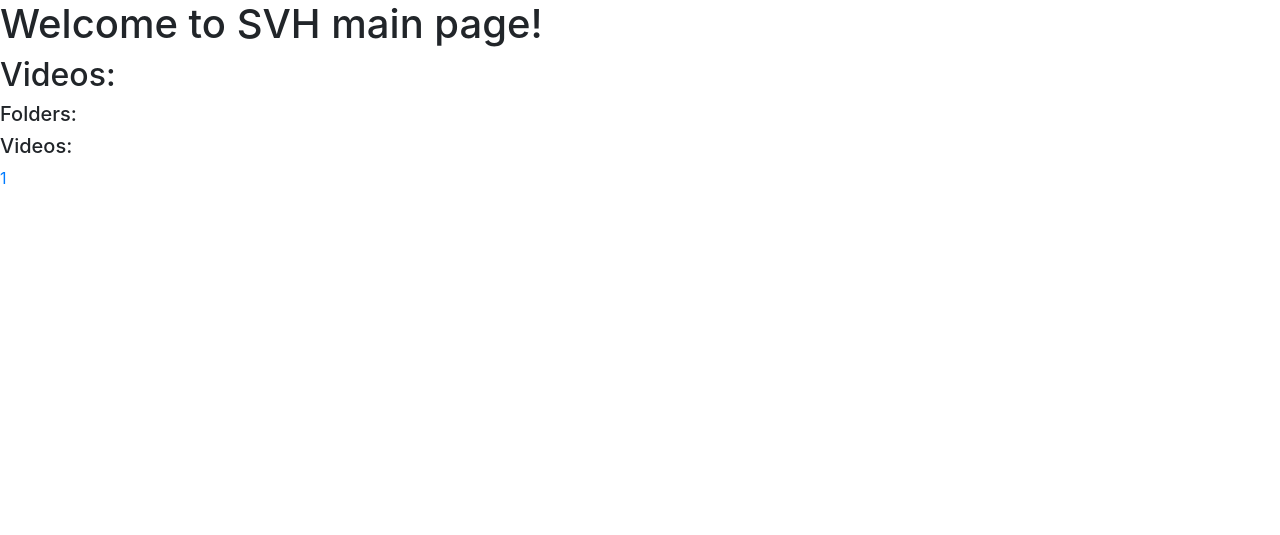
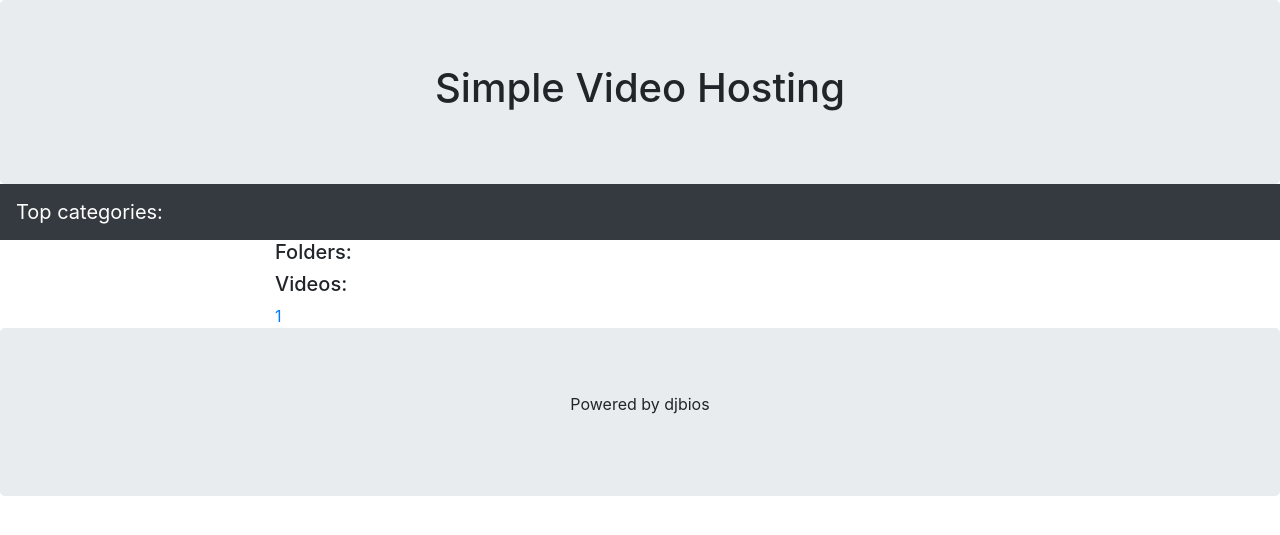
Before and after one commit to djbios/SVH, a Django app: page /1/ in a window 1280 px wide. Shown: the top 535 px of the page. Run offline with Django 3.2, Linux system fonts and the light colour scheme; tables that the repository leaves empty hold one stand-in row (values such as "Sample post"); some libraries are stand-ins or nearby versions.

Commit message:
Frontend started

```diff
--- a/svh/svh/templates/svh/base.html
+++ b/svh/svh/templates/svh/base.html
@@ -1,22 +1,61 @@
 <!DOCTYPE html>
 <html lang="en">
- <head>
+<head>
     <!-- Required meta tags -->
     <meta charset="utf-8">
     <meta name="viewport" content="width=device-width, initial-scale=1, shrink-to-fit=no">
 
     <!-- Bootstrap CSS -->
-    <link rel="stylesheet" href="https://stackpath.bootstrapcdn.com/bootstrap/4.1.3/css/bootstrap.min.css" integrity="sha384-MCw98/SFnGE8fJT3GXwEOngsV7Zt27NXFoaoApmYm81iuXoPkFOJwJ8ERdknLPMO" crossorigin="anonymous">
+    <link rel="stylesheet" href="https://stackpath.bootstrapcdn.com/bootstrap/4.1.3/css/bootstrap.min.css"
+          integrity="sha384-MCw98/SFnGE8fJT3GXwEOngsV7Zt27NXFoaoApmYm81iuXoPkFOJwJ8ERdknLPMO" crossorigin="anonymous">
     <script src="https://vjs.zencdn.net/ie8/1.1.2/videojs-ie8.min.js"></script>
-     <link href="https://vjs.zencdn.net/7.5.4/video-js.css" rel="stylesheet">
-    <title>Simple Video hosting</title>
-  </head>
+    <link href="https://vjs.zencdn.net/7.5.4/video-js.css" rel="stylesheet">
+    <title>Simple Video hosting site</title>
+</head>
 <body>
-    {% block content %}{% endblock %}
+<div class="jumbotron text-center" style="margin-bottom:0">
+    <h1>Simple Video Hosting</h1>
+</div>
+<nav class="navbar navbar-expand-sm bg-dark navbar-dark">
+    <a class="navbar-brand" href="#">Top categories:</a>
+    <button class="navbar-toggler" type="button" data-toggle="collapse" data-target="#collapsibleNavbar">
+        <span class="navbar-toggler-icon"></span>
+    </button>
+    <div class="collapse navbar-collapse" id="collapsibleNavbar">
+        <ul class="navbar-nav">
+            {% for f in topfolders %}
+                <li class="nav-item">
+                    <a class="nav-link" href="{% url 'page' f.id %}">{{ topcat.Name }}</a>
+                </li>
+            {% endfor %}
+        </ul>
+    </div>
+</nav>
 
-    <script src="https://code.jquery.com/jquery-3.3.1.slim.min.js" integrity="sha384-q8i/X+965DzO0rT7abK41JStQIAqVgRVzpbzo5smXKp4YfRvH+8abtTE1Pi6jizo" crossorigin="anonymous"></script>
-    <script src="https://cdnjs.cloudflare.com/ajax/libs/popper.js/1.14.3/umd/popper.min.js" integrity="sha384-ZMP7rVo3mIykV+2+9J3UJ46jBk0WLaUAdn689aCwoqbBJiSnjAK/l8WvCWPIPm49" crossorigin="anonymous"></script>
-    <script src="https://stackpath.bootstrapcdn.com/bootstrap/4.1.3/js/bootstrap.min.js" integrity="sha384-ChfqqxuZUCnJSK3+MXmPNIyE6ZbWh2IMqE241rYiqJxyMiZ6OW/JmZQ5stwEULTy" crossorigin="anonymous"></script>
+<div class="container" >
+    <div class="row">
+        <div class="col-2">
+            {% block navigation %}{% endblock %}
+        </div>
+        <div class="col-10">
+            {% block content %}{% endblock %}
+        </div>
+    </div>
+</div>
+
+    <div class="jumbotron text-center" style="margin-bottom:0">
+        <p>Powered by djbios</p>
+    </div>
+
+    <script src="https://code.jquery.com/jquery-3.3.1.slim.min.js"
+            integrity="sha384-q8i/X+965DzO0rT7abK41JStQIAqVgRVzpbzo5smXKp4YfRvH+8abtTE1Pi6jizo"
+            crossorigin="anonymous"></script>
+    <script src="https://cdnjs.cloudflare.com/ajax/libs/popper.js/1.14.3/umd/popper.min.js"
+            integrity="sha384-ZMP7rVo3mIykV+2+9J3UJ46jBk0WLaUAdn689aCwoqbBJiSnjAK/l8WvCWPIPm49"
+            crossorigin="anonymous"></script>
+    <script src="https://stackpath.bootstrapcdn.com/bootstrap/4.1.3/js/bootstrap.min.js"
+            integrity="sha384-ChfqqxuZUCnJSK3+MXmPNIyE6ZbWh2IMqE241rYiqJxyMiZ6OW/JmZQ5stwEULTy"
+            crossorigin="anonymous"></script>
     <script src='https://vjs.zencdn.net/7.5.4/video.js'></script>
 </body>
 </html>
--- a/svh/svh/templates/svh/index.html
+++ b/svh/svh/templates/svh/index.html
@@ -1,16 +1,15 @@
 {% extends "svh/base.html" %}
+{% block navigation %}
+
+{% endblock %}
 {% block content %}
-
-    <div>
-        <h1>Welcome to SVH main page!</h1>
-        <h2>Videos:</h2>
-    </div>
     <h5>Folders:</h5>
     <div>
-    {% for folder in folders %}
-        <a href="{% url 'page' folder.id %}">{{ folder.path }} </a><br>
-    {% endfor %}
+        {% for folder in folders %}
+            <a href="{% url 'page' folder.id %}">{{ folder.path }} </a><br>
+        {% endfor %}
     </div>
+
     <h5>Videos:</h5>
     <div>
         {% for video in videos_ids %}
--- a/svh/svh/views.py
+++ b/svh/svh/views.py
@@ -11,9 +11,14 @@
     root_folder = get_object_or_404(VideoFolder, pk=root)
     children = root_folder.get_children()
     videos_ids = root_folder.videosource_set.values_list('videofile', flat=True)
-    return render(request, 'svh/index.html', {'folders': children, 'videos_ids': videos_ids}) #todo preview
+    return render(request, 'svh/index.html', {'folders': children, 'videos_ids': videos_ids}) #todo preview - from description.yaml or random video + for videos
+
 
 def play_video(request, id):
     videofile = get_object_or_404(VideoFile,id=id)
-
-    return render(request,'svh/videoplayer.html',{'videopath': videofile.path.replace(settings.MEDIA_ROOT,settings.MEDIA_URL)})
+    neighbours = VideoFile.objects.filter(source__folder=videofile.source.folder)
+    return render(request,'svh/videoplayer.html',{
+        'videopath': videofile.path.replace(settings.MEDIA_ROOT,settings.MEDIA_URL),
+        'neighbours': neighbours,
+        'parent':videofile.source.folder
+    })
```
Also changed, not shown: svh/svh/templates/svh/videoplayer.html (+10 -0 lines), svh/svh/tests/tests.py (+1 -0 lines).
